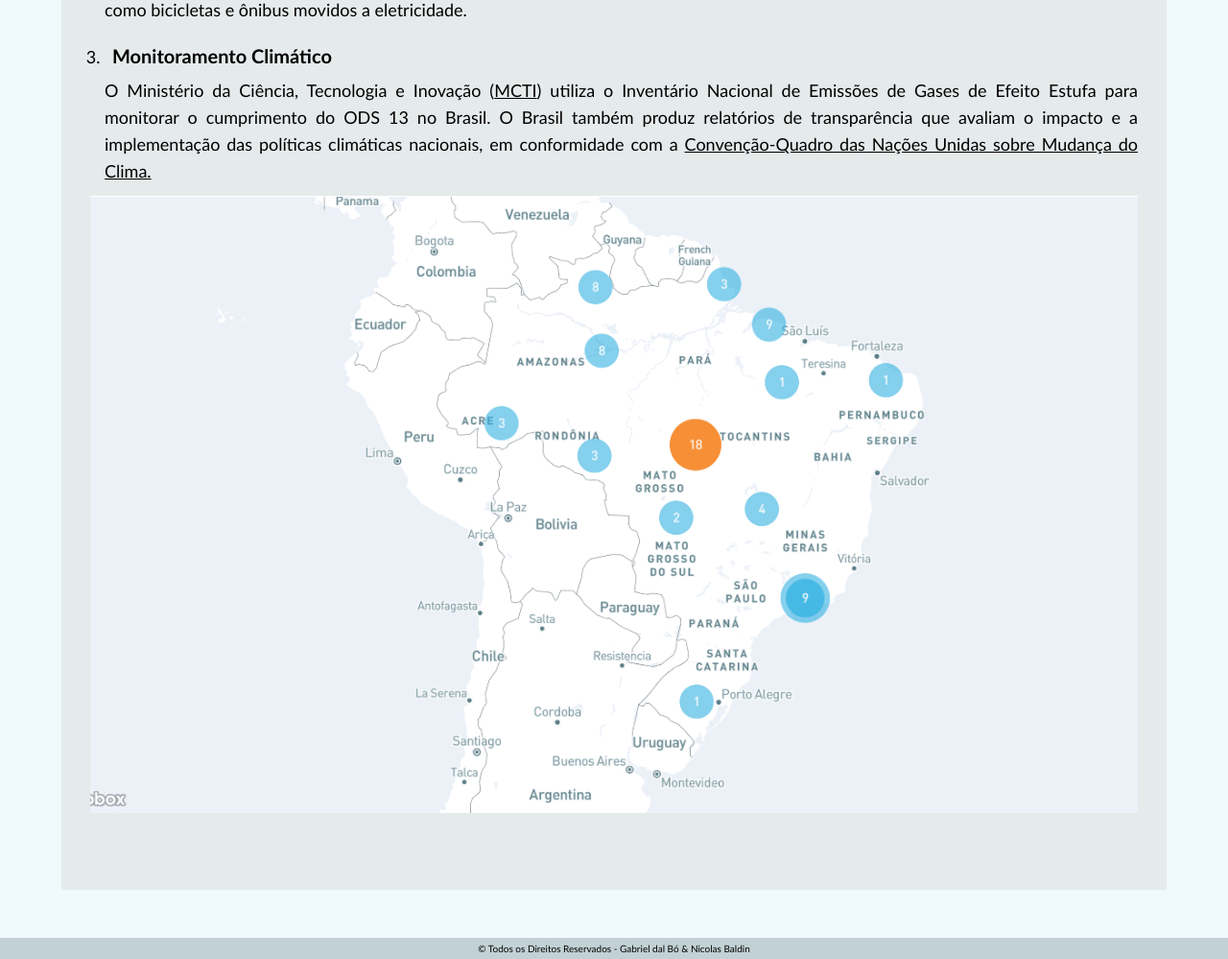
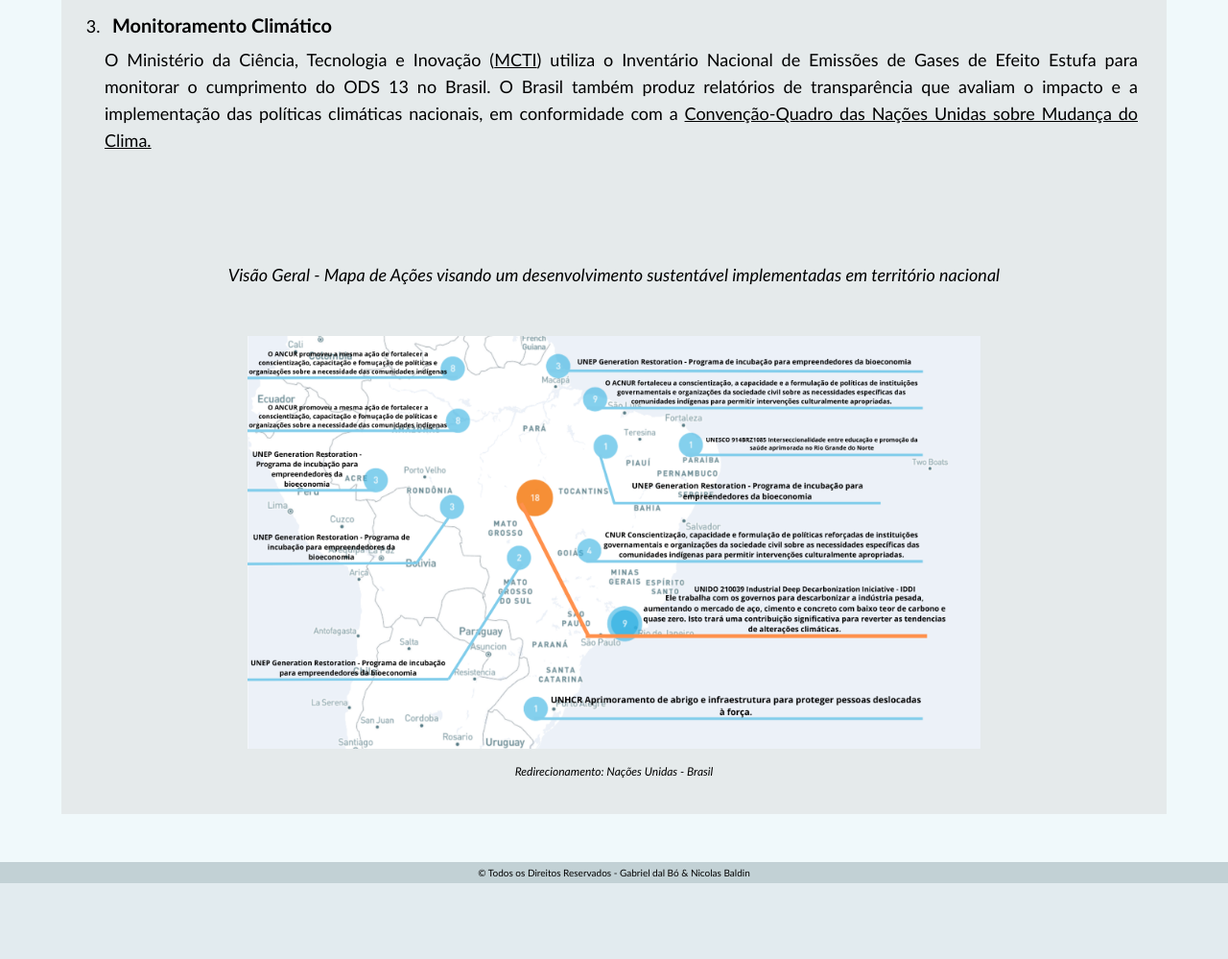
Before and after one commit to NicolasAbner/Portal-do-Clima---WEB, a PHP site: page /projetos.html in a window 1280 px wide. Shown: the part 3159-4158 px from the top of the page at 96% size. After the commit the page ends 4079 px from the top, so only its background shows below. Run offline with PHP 8.4, Linux system fonts and the light colour scheme; some libraries are stand-ins or nearby versions.

Commit message:
Finalização Home + Alteração Imagem Acordo + Padding Cabeçalho

```diff
--- a/CSS/stylesheet.css
+++ b/CSS/stylesheet.css
@@ -24,7 +24,6 @@ body {
 
 header {
   width: 100%;
-  padding: 1.6rem;
   background: #cce7ff;
   display: flex;
   align-items: center;
@@ -36,6 +35,7 @@ header .logo {
   align-items: center;
   justify-content: space-between;
   gap: 1.6rem;
+  padding: 1.6rem;
   text-decoration: none;
   color: black;
 }
@@ -433,7 +433,6 @@ header .button-menu:active {
   border-radius: 10px;
   box-shadow: 0 2px 20px rgba(0, 0, 0, 0.2);
   overflow: hidden;
-  /* width: 300px; Melhor não usar valor fixo pra não quebrar a responsividade */
   width: auto;
   max-width: 30%;
 
@@ -528,12 +527,47 @@ header .button-menu:active {
   display: flex;
   flex-direction: column;
   align-items: center;
+  text-align: center;
+  margin-top: 100px;
+
 }
 
 .image-map img {
   /* width: 600px; Melhor não usar valor fixo pra não quebrar a responsividade*/
-  width: 100%;
-  margin: 0px 0px 50px 0px;
+  width: 70%;
+  margin: 50px 0px 10px 0px;
+  transition: transform 0.5s;
+  cursor: pointer;
+
+  &::after {
+    position: absolute;
+    top: 0;
+    left: 0;
+    width: 100%;
+    height: 100%;
+    transition: opacity 2s cubic-bezier(0.165, 0.84, 0.44, 1);
+    box-shadow: 0 8px 17px 0 rgba(0, 0, 0, 0.2),
+      0 6px 20px 0 rgba(0, 0, 0, 0.15);
+    content: "";
+    opacity: 0;
+    z-index: -1;
+  }
+
+  &:hover,
+  &:focus {
+    transform: scale3d(1.026, 1.026, 1);
+
+    &::after {
+      opacity: 1;
+    }
+  }
+}
+
+.image-map p{
+
+  font-size: 12px;
+  font-style: italic
+
 }
 
 /* RODAPÉ */
--- a/projetos.html
+++ b/projetos.html
@@ -287,7 +287,9 @@
             </li>
           </ol>
           <div class="image-map">
-            <img src="./IMG/Projetos/mapa_temp.png" alt="Mapa Ações" />
+            <i>Visão Geral - Mapa de Ações visando um desenvolvimento sustentável implementadas em território nacional</i>
+            <img src="./IMG/Projetos/mapa_temp.png" alt="Mapa Ações" onclick="window.open('https://brasil.un.org/pt-br/sdgs/13')"/>
+            <p> Redirecionamento: Nações Unidas - Brasil</p>
           </div>
         </div>
       </div>
```
Also changed, not shown: IMG/Acordo/acordo_index.jpg, IMG/Projetos/mapa_temp.png, 1 other file.
